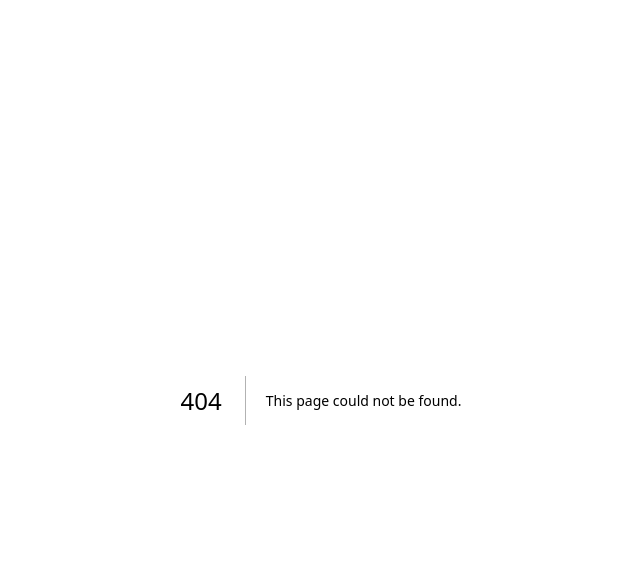
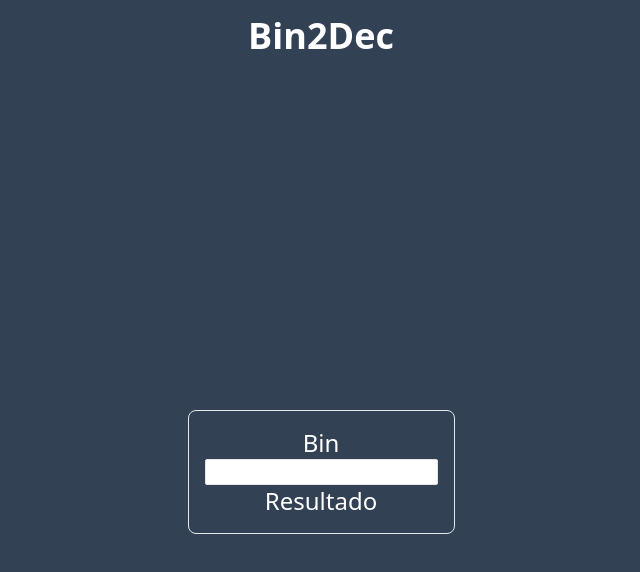
Before and after one commit to guidani/challenges, a Next.js app: page /beginner/bin2dec in a window 1280 px wide. Before the commit this address had no page. Shown: the top 572 px of the page, without its empty margins (319-959 px from the left). Built offline with nearby package versions, Linux system fonts and the light colour scheme.

Commit message:
solved bin2dec challenge

```diff
--- /dev/null
+++ b/src/app/(levels)/beginner/bin2dec/bin2dec.tsx
@@ -0,0 +1,35 @@
+'use client'
+
+import { ChangeEvent, useState } from "react";
+
+export default function Bin2Dec() {
+  const [bin, setBin] = useState<string>("");
+  const [dec, setDec] = useState<number | null>(null);
+  const [alert, setAlert] = useState<boolean>(false)
+
+
+  function handleBinChange(e: ChangeEvent<HTMLInputElement>) {
+    e.preventDefault()
+    const val = e.target.value
+    if (val === '' || /^[01]+$/.test(val)) {
+      setAlert(false)
+      setBin(val);
+      const result = parseInt(val, 2);
+      setDec(result);
+    } else {
+      setAlert(true)
+    }
+  }
+
+  return (
+    <div className="w-full min-h-screen flex flex-col justify-center items-center">
+      <div className="border rounded-lg flex flex-col items-center justify-center p-4">
+        <label htmlFor="Bin" className="text-2xl">Bin</label>
+        <input type="text" name="bin" id="bin" onChange={handleBinChange} value={bin} className="border rounded-sm text-black" maxLength={8} />
+        {alert && <><p className="text-red-600">Apenas 0s e 1s são permitidos</p></>}
+        <p className="text-2xl">Resultado</p>
+        {dec ? <span className="text-2xl">{dec}</span> : <span>{""}</span>}
+      </div>
+    </div>
+  )
+}
--- /dev/null
+++ b/src/app/(levels)/beginner/bin2dec/page.tsx
@@ -0,0 +1,10 @@
+import Bin2Dec from "./bin2dec";
+
+export default function Page() {
+  return (
+    <main className="flex flex-col items-center bg-slate-700 text-white">
+      <h1 className="text-4xl font-bold p-4">Bin2Dec</h1>
+      <Bin2Dec />
+    </main>
+  )
+}
--- a/src/app/beginner/page.tsx
+++ b/src/app/(levels)/beginner/page.tsx
@@ -1,3 +1,10 @@
+import Link from "next/link";
+
+const CHALLENGES_DATA = [
+  {
+    name: "bin2dec", link: "/bin2dec"
+  }
+]
 
 export default function Home() {
   return (
@@ -6,11 +13,15 @@ export default function Home() {
         <h1>Beginner Challenges</h1>
       </header>
       <main className="flex flex-col gap-8 row-start-2 items-center sm:items-start">
-
+        {CHALLENGES_DATA.map((item, index) => {
+          return <div key={index}>
+            <Link href={`/beginner${item.link}`}>{item.name}</Link>
+          </div>
+        })}
       </main>
       <footer className="row-start-3 flex gap-6 flex-wrap items-center justify-center">
         <p>By: Guilherme Daniel</p>
       </footer>
-    </div>
+    </div >
   );
 }
--- /dev/null
+++ b/src/app/(levels)/layout.tsx
@@ -0,0 +1,8 @@
+
+export default function LevelsLayout({ children }: { children: React.ReactNode }) {
+  return (
+    <>
+      {children}
+    </>
+  )
+}
--- a/src/app/globals.css
+++ b/src/app/globals.css
@@ -2,7 +2,7 @@
 @tailwind components;
 @tailwind utilities;
 
-:root {
+/* :root {
   --background: #ffffff;
   --foreground: #171717;
 }
@@ -24,4 +24,4 @@ body {
   .text-balance {
     text-wrap: balance;
   }
-}
+} */
```
Also changed, not shown: src/app/(levels)/hard/page.tsx (renamed from src/app/hard/page.tsx), src/app/(levels)/intermediate/page.tsx (renamed from src/app/intermediate/page.tsx).
